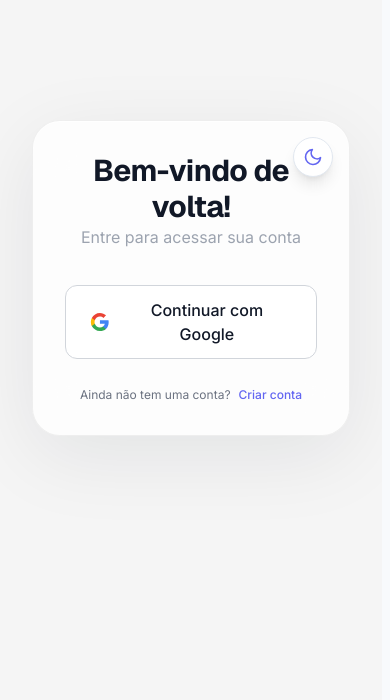
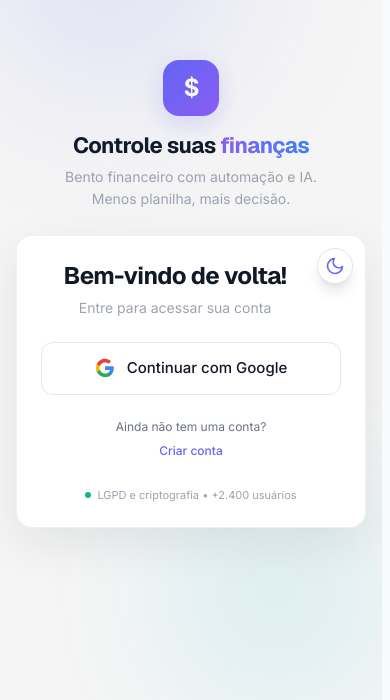
Before and after one commit to Arthurmt15/Controle-de-Financas, a React (Create React App) app: page /login in a window 390 px wide. Shown: the part 144-844 px from the top of the page. Built offline with nearby package versions, Linux system fonts and the light colour scheme; no server answers.

Commit message:
fix(login): refaz mobile do login

```diff
--- a/src/pages/Login/index.tsx
+++ b/src/pages/Login/index.tsx
@@ -72,33 +72,39 @@ const LoginPage: React.FC = () => {
     const isDark = themeType === 'dark';
     return {
       container: isDark
-        ? 'min-h-screen grid grid-cols-1 lg:grid-cols-2 bg-[#0a0f1e]'
-        : 'min-h-screen grid grid-cols-1 lg:grid-cols-2 bg-[#f5f5f5]',
+        ? 'min-h-[100dvh] min-h-screen grid grid-cols-1 lg:grid-cols-2 bg-[#0a0f1e]'
+        : 'min-h-[100dvh] min-h-screen grid grid-cols-1 lg:grid-cols-2 bg-[#f5f5f5]',
       hero: isDark
-        ? 'hidden lg:flex items-center p-20 bg-gradient-to-br from-[#0a0f1e] to-[#0d1328]'
-        : 'hidden lg:flex items-center p-20 bg-gradient-to-br from-[#f5f5f5] to-[#e8e8e8]',
+        ? 'hidden lg:flex items-center p-12 xl:p-20 bg-gradient-to-br from-[#0a0f1e] to-[#0d1328]'
+        : 'hidden lg:flex items-center p-12 xl:p-20 bg-gradient-to-br from-[#f5f5f5] to-[#e8e8e8]',
+      mobileHero: isDark
+        ? 'lg:hidden w-full flex flex-col items-center text-center px-6 pt-8 pb-2'
+        : 'lg:hidden w-full flex flex-col items-center text-center px-6 pt-8 pb-2',
+      mobileLogo: isDark
+        ? 'w-14 h-14 flex items-center justify-center rounded-2xl bg-gradient-to-br from-[#6366f1] to-[#8b5cf6] shadow-[0_0_30px_rgba(99,102,241,0.35)] shrink-0'
+        : 'w-14 h-14 flex items-center justify-center rounded-2xl bg-gradient-to-br from-[#6366f1] to-[#8b5cf6] shadow-[0_8px_24px_rgba(99,102,241,0.2)] shrink-0',
       logo: isDark
         ? 'w-16 h-16 flex items-center justify-center rounded-2xl bg-gradient-to-br from-[#6366f1] to-[#8b5cf6] shadow-[0_0_35px_rgba(99,102,241,0.35)]'
         : 'w-16 h-16 flex items-center justify-center rounded-2xl bg-gradient-to-br from-[#6366f1] to-[#8b5cf6] shadow-[0_0_35px_rgba(99,102,241,0.2)]',
       heroTitle: isDark
-        ? 'text-white text-5xl lg:text-6xl font-bold leading-tight tracking-tight'
-        : 'text-gray-900 text-5xl lg:text-6xl font-bold leading-tight tracking-tight',
+        ? 'text-white text-5xl xl:text-6xl font-bold leading-tight tracking-tight'
+        : 'text-gray-900 text-5xl xl:text-6xl font-bold leading-tight tracking-tight',
       gradientText: 'bg-gradient-to-r from-[#8b5cf6] to-[#3b82f6] bg-clip-text text-transparent',
       heroDesc: 'text-gray-400 text-lg leading-relaxed mt-6 mb-10',
       featureTitle: isDark ? 'text-white text-sm font-semibold' : 'text-gray-900 text-sm font-semibold',
       featureDesc: 'text-gray-400 text-xs',
-      loginSection: 'flex items-center justify-center p-8 lg:p-16 relative overflow-hidden',
+      loginSection: 'flex flex-col lg:flex-row items-center justify-center lg:justify-center p-4 sm:p-6 lg:p-16 relative overflow-hidden min-h-[100dvh] lg:min-h-0 gap-4 sm:gap-6',
       loginCard: isDark
-        ? 'w-full max-w-[480px] p-8 lg:p-10 bg-[rgba(17,26,51,0.92)] backdrop-blur-xl border border-white/[0.08] rounded-[28px] shadow-[0_20px_80px_rgba(0,0,0,0.55),inset_0_1px_0_rgba(255,255,255,0.06)] relative'
-        : 'w-full max-w-[480px] p-8 lg:p-10 bg-white/80 backdrop-blur-xl border border-black/[0.06] rounded-[28px] shadow-[0_20px_80px_rgba(15,23,42,0.08),inset_0_1px_0_rgba(255,255,255,0.7)] relative',
-      title: isDark ? 'text-white text-3xl font-bold' : 'text-gray-900 text-3xl font-bold',
-      subtitle: 'text-gray-400 text-base',
-      registerText: 'text-gray-500 text-xs',
-      registerLink: 'text-[#6366f1] text-xs hover:text-[#4f46e5] dark:hover:text-white font-medium transition-colors',
-      themeButton: `absolute top-4 right-4 w-10 h-10 rounded-full border bg-card flex items-center justify-center cursor-pointer hover:scale-110 shadow-lg hover:border-primary/30 transition-all`,
+        ? 'w-full max-w-[480px] p-6 sm:p-8 lg:p-10 bg-[rgba(17,26,51,0.96)] backdrop-blur-xl border border-white/[0.08] rounded-2xl sm:rounded-[28px] shadow-[0_20px_80px_rgba(0,0,0,0.55),inset_0_1px_0_rgba(255,255,255,0.06)] relative'
+        : 'w-full max-w-[480px] p-6 sm:p-8 lg:p-10 bg-white backdrop-blur-xl border border-black/[0.06] rounded-2xl sm:rounded-[28px] shadow-[0_16px_48px_rgba(15,23,42,0.08),inset_0_1px_0_rgba(255,255,255,0.9)] relative',
+      title: isDark ? 'text-white text-2xl sm:text-3xl font-bold tracking-tight' : 'text-gray-900 text-2xl sm:text-3xl font-bold tracking-tight',
+      subtitle: 'text-gray-400 text-sm sm:text-base',
+      registerText: 'text-gray-500 text-xs sm:text-[13px]',
+      registerLink: 'text-[#6366f1] text-xs sm:text-[13px] hover:text-[#4f46e5] font-medium transition-colors py-1 px-1 -mx-1 rounded',
+      themeButton: `absolute top-3 right-3 sm:top-4 sm:right-4 w-9 h-9 sm:w-10 sm:h-10 rounded-full border bg-card flex items-center justify-center cursor-pointer hover:scale-105 sm:hover:scale-110 shadow-lg hover:border-primary/30 transition-all z-10`,
       googleButton: isDark
-        ? 'w-full py-3 px-6 flex items-center justify-center gap-3 bg-white text-gray-900 font-medium rounded-xl hover:bg-gray-100 transition-colors cursor-pointer border-none text-base'
-        : 'w-full py-3 px-6 flex items-center justify-center gap-3 bg-white text-gray-900 font-medium rounded-xl hover:bg-gray-100 transition-colors cursor-pointer border border-gray-300 text-base',
+        ? 'w-full py-3.5 sm:py-3 px-5 sm:px-6 flex items-center justify-center gap-3 bg-white text-gray-900 font-medium rounded-xl hover:bg-gray-100 active:bg-gray-100 active:scale-[0.98] transition-all cursor-pointer border-none text-[15px] sm:text-base min-h-[48px] touch-manipulation'
+        : 'w-full py-3.5 sm:py-3 px-5 sm:px-6 flex items-center justify-center gap-3 bg-white text-gray-900 font-medium rounded-xl hover:bg-gray-50 active:bg-gray-100 active:scale-[0.98] transition-all cursor-pointer border border-gray-200 text-[15px] sm:text-base min-h-[48px] touch-manipulation',
     };
   };
 
@@ -118,6 +124,21 @@ const LoginPage: React.FC = () => {
       </section>
 
       <section className={classes.loginSection}>
+        {/* Orbs sutis também no mobile para não ficar chapado */}
+        <div className="absolute -top-20 -left-20 w-[380px] h-[380px] rounded-full blur-[70px] opacity-20 lg:opacity-0 pointer-events-none" style={{ background: 'radial-gradient(circle, #6366f1 0%, transparent 70%)' }} />
+        <div className="absolute -bottom-16 -right-16 w-[340px] h-[340px] rounded-full blur-[60px] opacity-15 lg:opacity-0 pointer-events-none" style={{ background: 'radial-gradient(circle, #06b6d4 0%, transparent 70%)' }} />
+
+        {/* Header mobile — branding visível só no mobile */}
+        <div className={classes.mobileHero}>
+          <div className={classes.mobileLogo}>
+            <span className="text-2xl font-bold text-white tracking-tighter">$</span>
+          </div>
+          <h1 className={`mt-4 text-[22px] sm:text-2xl font-bold tracking-tight leading-tight ${themeType === 'dark' ? 'text-white' : 'text-gray-900'}`}>
+            Controle suas <span className={classes.gradientText}>finanças</span>
+          </h1>
+          <p className="mt-1.5 text-sm text-gray-400 max-w-[300px] leading-relaxed">Bento financeiro com automação e IA. Menos planilha, mais decisão.</p>
+        </div>
+
         <div className={classes.loginCard} style={{ position: 'relative' }}>
           <button className={classes.themeButton} onClick={toggleTheme} aria-label="Alternar tema">
             {themeType === 'light' ? (
@@ -139,22 +160,21 @@ const LoginPage: React.FC = () => {
             )}
           </button>
 
-          <div className="text-center mb-9">
+          <div className="text-center mb-6 sm:mb-9 pr-8 sm:pr-0">
             <h2 className={classes.title}>Bem-vindo de volta!</h2>
-            <p className={classes.subtitle}>Entre para acessar sua conta</p>
+            <p className={`${classes.subtitle} mt-1.5`}>Entre para acessar sua conta</p>
           </div>
 
           {error && (
-            <div className="flex items-center justify-center gap-2 px-4 py-3 mb-4 bg-red-500/10 border border-red-500 rounded-lg text-red-500 text-sm text-center" role="alert">
-              <span></span>
+            <div className="flex items-center justify-center gap-2 px-3 sm:px-4 py-3 mb-4 bg-red-500/10 border border-red-500 rounded-xl text-red-500 text-sm text-center" role="alert">
               <span>{error}</span>
-              <button onClick={clearError} className="ml-1 text-red-500 text-lg leading-none" aria-label="Fechar erro">×</button>
+              <button onClick={clearError} className="ml-1 text-red-500 text-lg leading-none shrink-0" aria-label="Fechar erro">×</button>
             </div>
           )}
 
           {isSupabase ? (
             <button onClick={() => loginWithGoogle()} className={classes.googleButton}>
-              <svg width="20" height="20" viewBox="0 0 24 24">
+              <svg width="20" height="20" viewBox="0 0 24 24" className="shrink-0">
                 <path d="M22.56 12.25c0-.78-.07-1.53-.2-2.25H12v4.26h5.92a5.06 5.06 0 01-2.2 3.32v2.77h3.57c2.08-1.92 3.28-4.74 3.28-8.1z" fill="#4285F4"/>
                 <path d="M12 23c2.97 0 5.46-.98 7.28-2.66l-3.57-2.77c-.98.66-2.23 1.06-3.71 1.06-2.86 0-5.29-1.93-6.16-4.53H2.18v2.84C3.99 20.53 7.7 23 12 23z" fill="#34A853"/>
                 <path d="M5.84 14.09c-.22-.66-.35-1.36-.35-2.09s.13-1.43.35-2.09V7.07H2.18C1.43 8.55 1 10.22 1 12s.43 3.45 1.18 4.93l2.85-2.22.81-.62z" fill="#FBBC05"/>
@@ -163,13 +183,19 @@ const LoginPage: React.FC = () => {
               Continuar com Google
             </button>
           ) : (
-            <div ref={googleButtonRef} className="w-full flex justify-center" />
+            <div ref={googleButtonRef} className="w-full flex justify-center [&>div]:!w-full [&>div>div]:!w-full" />
           )}
 
-          <div className="flex justify-center items-center gap-2 mt-7">
+          <div className="flex flex-col sm:flex-row justify-center items-center gap-1 sm:gap-2 mt-6 sm:mt-7 text-center">
             <span className={classes.registerText}>Ainda não tem uma conta?</span>
             <button type="button" className={classes.registerLink}>Criar conta</button>
           </div>
+
+          {/* Trust hint só no mobile */}
+          <p className="lg:hidden mt-6 flex items-center justify-center gap-1.5 text-[11px] text-gray-400">
+            <span className="w-1.5 h-1.5 rounded-full bg-emerald-500 inline-block" />
+            LGPD e criptografia • +2.400 usuários
+          </p>
         </div>
       </section>
     </div>
```
